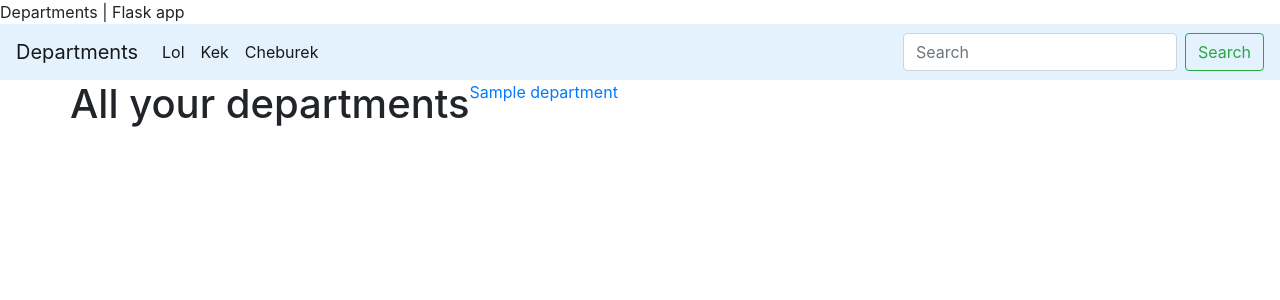
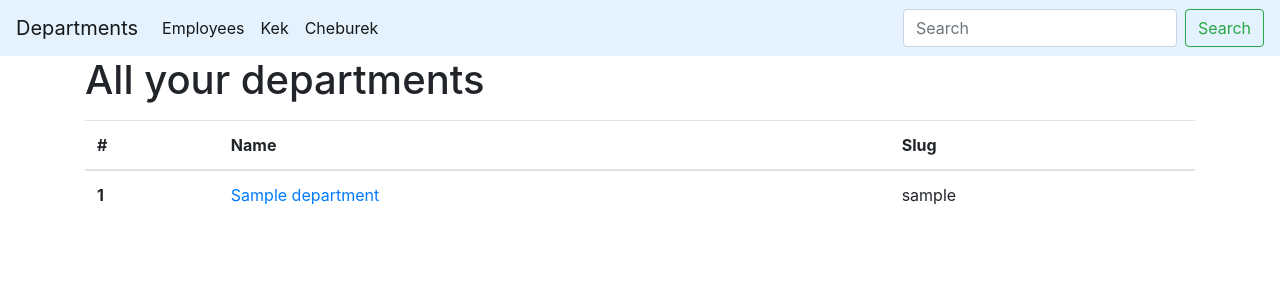
Before and after one commit to ooleksyshyn/web_project, a Flask app: page /dep in a window 1280 px wide. Shown: the top 300 px of the page. Run offline with Flask 2, Linux system fonts and the light colour scheme; tables that the repository leaves empty hold one stand-in row (values such as "Sample post"); some libraries are stand-ins or nearby versions.

Commit message:
added page for employees, ceated html-tables

```diff
--- a/development_app/__main__.py
+++ b/development_app/__main__.py
@@ -1,9 +1,5 @@
 from development_app.app import app
 import development_app.view
-
-from development_app.departments import departments
-
-app.register_blueprint(departments, url_prefix="/dep")
 
 
 if __name__ == "__main__":
--- a/development_app/config.py
+++ /dev/null
@@ -1,4 +0,0 @@
-class Configuration:
-    DEBUG = True
-    SQLALCHEMY_TRACK_MODIFICATIONS = False
-    SQLALCHEMY_DATABASE_URI = "mysql+mysqlconnector://oleksii:1@localhost/test1"
--- a/development_app/departments.py
+++ /dev/null
@@ -1,18 +0,0 @@
-from flask import Blueprint
-from flask import render_template
-
-from development_app.models import Department
-
-departments = Blueprint("departments", __name__, template_folder="templates")
-
-
-@departments.route("")
-def index():
-    deps = Department.query.all()
-    return render_template("departments_page.html", deps=deps)
-
-
-@departments.route("/<slug>")
-def department_detail(slug):
-    department = Department.query.filter(Department.slug == slug).first()
-    return render_template("departments_detail.html", dep=department)
--- /dev/null
+++ b/development_app/templates/departments.html
@@ -0,0 +1,36 @@
+{% extends 'index.html' %}
+
+{% block title %}
+    Departments
+{% endblock %}
+
+{% block content_title %}
+<p class = "all-departments">
+    All your departments
+</p>
+{% endblock %}
+
+{% block content %}
+    <table class="table">
+      <thead>
+        <tr>
+          <th scope="col">#</th>
+          <th scope="col">Name</th>
+          <th scope="col">Slug</th>
+        </tr>
+      </thead>
+        <tbody>
+        {% for i in range(len) %}
+            <tr>
+              <th scope="row">{{i + 1}}</th>
+              <td>
+                  <a href="{{url_for('department_detail', slug=deps[i].slug)}}">
+                    {{deps[i].name}}
+                  </a>
+              </td>
+              <td>{{deps[i].slug}}</td>
+            </tr>
+        {% endfor %}
+  </tbody>
+    </table>
+{% endblock %}
--- a/development_app/templates/departments_page.html
+++ /dev/null
@@ -1,23 +0,0 @@
-{% extends 'index.html' %}
-
-{% block title %}
-    Departments
-{% endblock %}
-
-{% block content_title %}
-<p>
-    All your departments
-
-</p>
-{% endblock %}
-
-
-{% block content %}
-    {% for dep in deps%}
-        <p>
-            <a href="{{url_for('departments.department_detail', slug=dep.slug)}}">
-                {{dep.name}}
-            </a>
-        </p>
-    {% endfor %}
-{% endblock %}
--- a/development_app/templates/index.html
+++ b/development_app/templates/index.html
@@ -5,13 +5,10 @@
     <title>Departments</title>
     <link rel="stylesheet" href="https://stackpath.bootstrapcdn.com/bootstrap/4.4.1/css/bootstrap.min.css"
           integrity="sha384-Vkoo8x4CGsO3+Hhxv8T/Q5PaXtkKtu6ug5TOeNV6gBiFeWPGFN9MuhOf23Q9Ifjh" crossorigin="anonymous">
-      {% block title %}
-
-      {% endblock %} | Flask app
 </head>
 <body>
     <nav class="navbar navbar-expand-lg navbar-light" style="background-color: #e3f2fd;">
-      <a class="navbar-brand" href="dep">Departments </a>
+      <a class="navbar-brand" href="{{url_for('departments')}}">Departments </a>
       <button class="navbar-toggler" type="button" data-toggle="collapse" data-target="#navbarSupportedContent"
               aria-controls="navbarSupportedContent" aria-expanded="false" aria-label="Toggle navigation">
         <span class="navbar-toggler-icon"></span>
@@ -20,7 +17,7 @@
       <div class="collapse navbar-collapse" id="navbarSupportedContent">
         <ul class="navbar-nav mr-auto">
           <li class="nav-item active">
-            <a class="nav-link" href="kek">Lol <span class="sr-only">(current)</span></a>
+            <a class="nav-link" href="{{url_for('employees')}}">Employees <span class="sr-only">(current)</span></a>
           </li>
           <li class="nav-item active">
             <a class="nav-link" href="lol">Kek <span class="sr-only">(current)</span></a>
@@ -38,7 +35,6 @@
     </nav>
 
 <div class="container">
-  <div class="row">
     <h1>
           {% block content_title %}
 
@@ -47,7 +43,6 @@
         {% block content %}
 
         {% endblock %}
-  </div>
 </div>
 
 </body>
--- a/development_app/view.py
+++ b/development_app/view.py
@@ -1,5 +1,6 @@
 from flask import render_template
 from development_app.app import app
+import development_app.models as md
 
 
 @app.route("/")
@@ -10,3 +11,22 @@ def index():
 @app.route("/#")
 def first():
     return "Lol kek"
+
+
+@app.route("/dep")
+def departments():
+    deps = md.Department.query.all()
+    return render_template("departments.html", deps=deps, len=len(deps))
+
+
+@app.route("/dep/<slug>")
+def department_detail(slug):
+    department = md.Department.query.filter(md.Department.slug == slug).first()
+    empls = md.Employee.query.filter(md.Employee.department == department.name).all()
+    return render_template("employees.html", dep=department.name, employees=empls, len=len(empls))
+
+
+@app.route("/employees")
+def employees():
+    empls = md.Employee.query.all()
+    return render_template("employees.html", dep="all departments", employees=empls, len=len(empls))
```
Also changed, not shown: development_app/app.py (+6 -2 lines), development_app/models.py (+20 -4 lines), development_app/templates/departments_detail.html (deleted, +0 -8 lines), development_app/templates/employees.html (added, +37 -0 lines).
